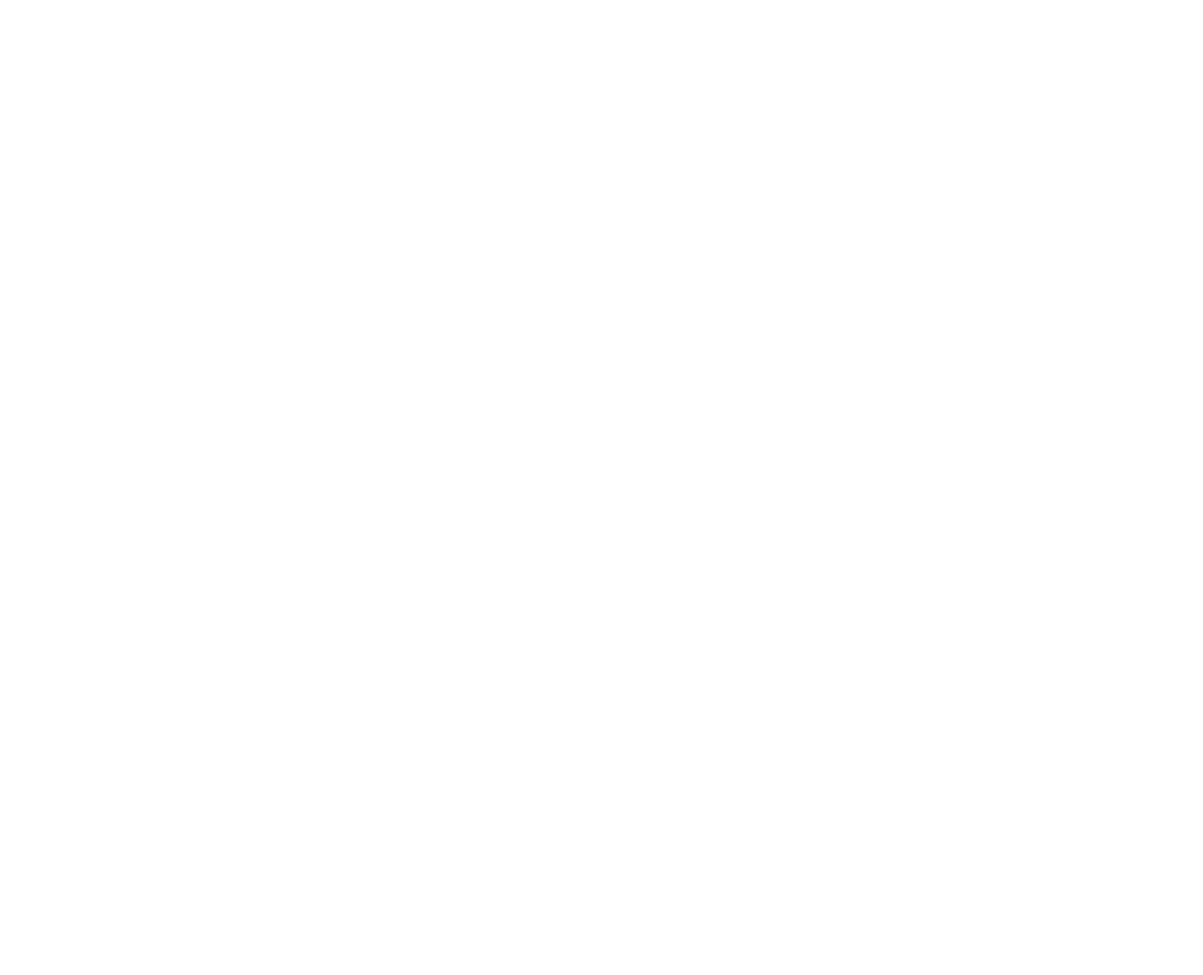
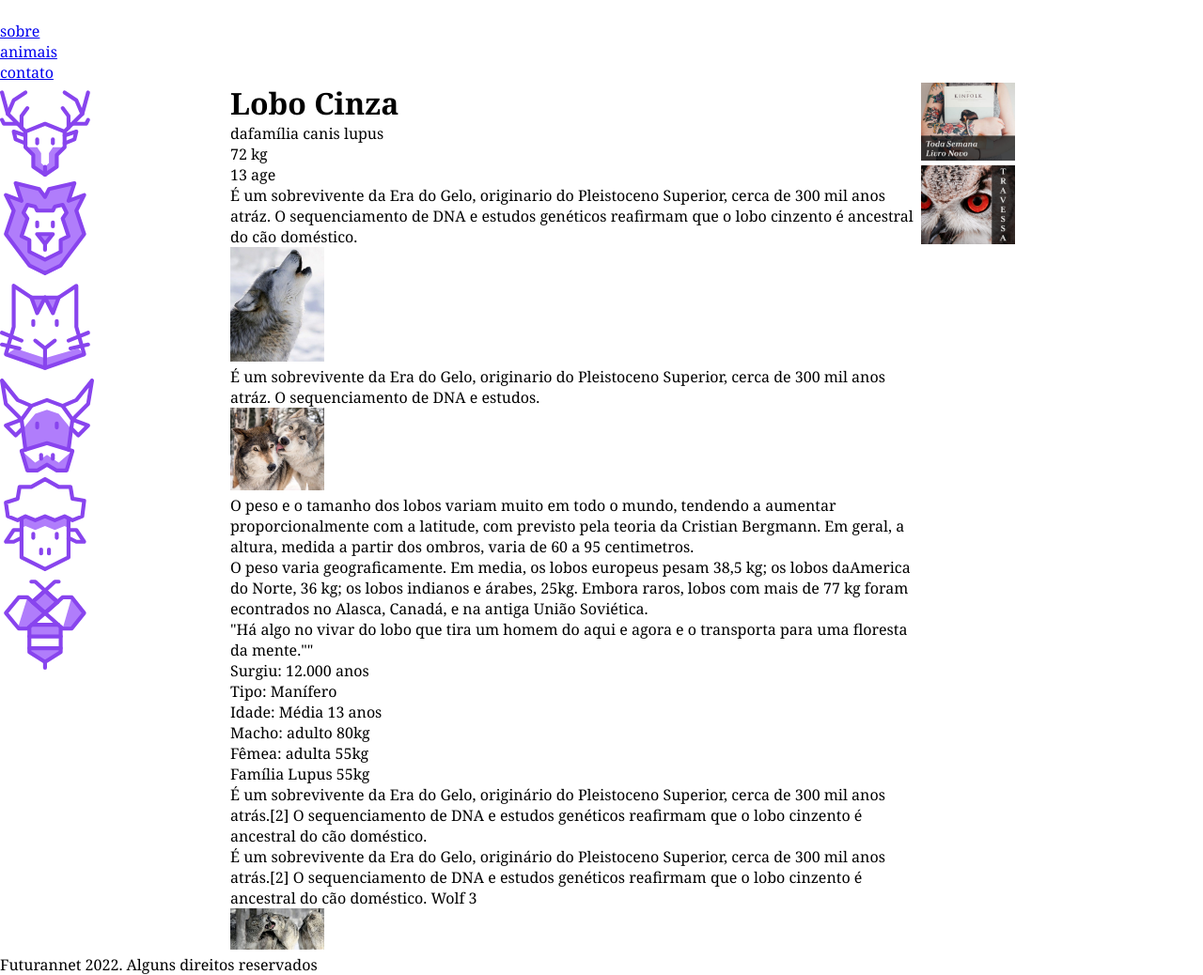
Before and after one commit to FranksdeSena/wildbeast, a plain HTML site: page index.html in a window 1280 px wide. Shown: the whole page at 94% size. Before the commit the page ends 800 px from the top, so only its background shows below. Drawn offline with Linux system fonts and the light colour scheme.

Commit message:
html_definicao-estrutura_geral_grid

```diff
--- a/css/style.css
+++ b/css/style.css
@@ -0,0 +1,55 @@
+
+
+* {
+  margin: 0;
+  padding: 0;
+  box-sizing: border-box;
+}
+
+body {
+ font-family: "Volkorn", Georgia, serif;
+}
+
+li {
+  list-style: none;
+}
+
+a {
+  text-decoration: nonne;
+}
+
+img {
+  max-width: 100px;
+}
+
+/*Grid Geral*/
+
+.estrutura {
+  display: grid;
+  grid-template-columns: minmax(160px, 1fr) 3fr 300px;
+  grid-template-areas:
+    "header header header"
+    "sidenav content anuncios"
+    "footer footer footer"
+  ;
+}
+
+.header {
+  grid-area: header;
+}
+
+.sidenav {
+  grid-area: sidenav;
+}
+
+.content {
+  grid-area: content;
+}
+
+.anucios {
+  grid-area: anuncios;
+}
+
+.footer {
+  grid-area: footer;
+}
--- a/index.html
+++ b/index.html
@@ -4,10 +4,113 @@
     <meta charset="UTF-8">
     <meta http-equiv="X-UA-Compatible" content="IE=edge">
     <meta name="viewport" content="width=device-width, initial-scale=1.0">
+    <link rel="preconnect" href="https://fonts.googleapis.com">
+    <link rel="preconnect" href="https://fonts.gstatic.com" crossorigin>
+    <link href="https://fonts.googleapis.com/css2?family=Vollkorn:ital,wght@0,400;0,700;1,400&display=swap" rel="stylesheet">
     <link rel="stylesheet" href="css/style.css">
     <title>Wildbeast</title>
   </head>
   <body>
+    <div class="estrutura">
+      <header class="header">
+        <a href="#" class="logo"><img src="img/wildbeast.svg" alt="wildbeast"></a>
+        <nav>
+          <ul>
+            <li><a href="#">sobre</a></li>
+            <li><a href="#">animais</a></li>
+            <li><a href="#">contato</a></li>
+          </ul>
+        </nav>
+      </header>
 
+      <nav class="sidenav">
+        <ul>
+          <li><img src="img/icones/cervo.svg" alt="Cervo"></li>
+          <li><img src="img/icones/leao.svg" alt="Leã"></li>
+          <li><img src="img/icones/gato.svg" alt="Gato"></li>
+          <li><img src="img/icones/vaca.svg" alt="Vaca"></li>
+          <li><img src="img/icones/ovelha.svg" alt="Ovelha"></li>
+          <li><img src="img/icones/abelha.svg" alt="Abelha"></li>
+        </ul>
+      </nav>
+
+      <main class="content">
+        <div class="titulo">
+          <h1>Lobo Cinza</h1>
+          <span>dafamília canis lupus</span>
+        </div>
+
+        <div class="caracteristicas">
+          <div>
+            <span class="numero">72</span>
+            <span class="rotulo">kg</span>
+          </div>
+
+          <div>
+            <span class="numero">13</span>
+            <span class="rotulo">age</span>
+          </div>
+        </div>
+        <p>
+          É um sobrevivente  da Era do Gelo, originario do Pleistoceno Superior, cerca de 300 mil anos atráz. O sequenciamento de DNA e estudos genéticos reafirmam que o lobo cinzento é ancestral do cão doméstico.
+        </p>
+
+        <img src="img/wolf1.jpg" alt="wolf1">
+
+        <p>
+          É um sobrevivente  da Era do Gelo, originario do Pleistoceno Superior, cerca de 300 mil anos atráz. O sequenciamento de DNA e estudos.
+        </p>
+        <img src="img/wolf2.jpg" alt="wolf2">
+
+        <p>
+          O peso e o tamanho dos lobos variam muito em todo o mundo, tendendo a aumentar proporcionalmente com a latitude, com previsto pela teoria da Cristian Bergmann. Em geral, a altura, medida a partir dos ombros, varia de 60 a 95 centimetros.
+        </p>
+
+        <p>
+          O peso varia geograficamente. Em media, os lobos europeus pesam 38,5 kg; os lobos daAmerica do Norte, 36 kg; os lobos indianos e árabes, 25kg. Embora raros, lobos com mais de 77 kg foram econtrados no Alasca, Canadá, e na antiga União Soviética.
+        </p>
+
+        <blockquote class="citacao">
+          <p>
+            "Há algo no vivar do lobo que tira um homem do aqui e agora e o transporta para uma floresta da mente.""
+          </p>
+        </blockquote>
+
+        <ul class="atributos">
+          <li>Surgiu: 12.000 anos</li>
+          <li>Tipo: Manífero</li>
+          <li>Idade: Média 13 anos</li>
+          <li>Macho: adulto 80kg</li>
+          <li>Fêmea: adulta 55kg</li>
+          <li>Família Lupus 55kg</li>
+        </ul>
+
+        <div class="informacoes">
+          <p>
+            É um sobrevivente da Era do Gelo, originário do Pleistoceno Superior, cerca de 300 mil anos atrás.[2] O sequenciamento de DNA e estudos genéticos reafirmam que o lobo cinzento é ancestral do cão doméstico.
+          </p>
+
+          <p>
+            É um sobrevivente da Era do Gelo, originário do Pleistoceno Superior, cerca de 300 mil anos atrás.[2] O sequenciamento de DNA e estudos genéticos reafirmam que o lobo cinzento é ancestral do cão doméstico. Wolf 3
+          </p>
+        </div>
+
+        <img src="img/wolf3.jpg" alt="wolf3">
+      </main>
+
+      <aside class="anuncios">
+        <div class="anuncio-item">
+          <img src="img/anuncio-1.jpg" alt="anuncio-1">
+        </div>
+
+        <div class="anuncio-item">
+          <img src="img/anuncio-2.jpg" alt="anuncio-2">
+        </div>
+      </aside>
+
+      <footer class="footer">
+        <p>Futurannet 2022. Alguns direitos reservados</p>
+      </footer>
+    </div>
   </body>
 </html>
```
Lines whose indentation alone changed are shown as unchanged.
